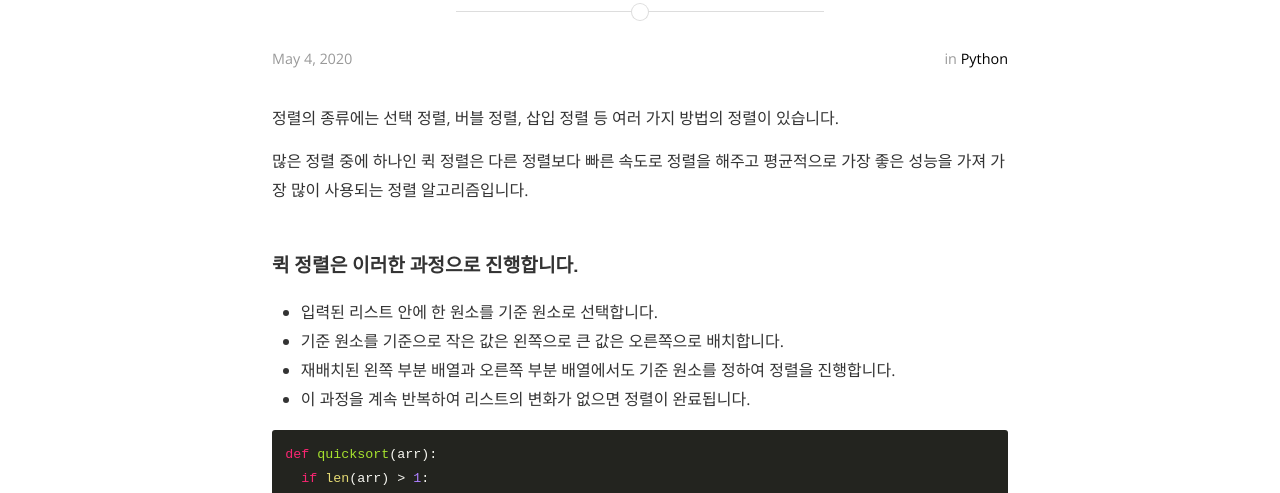
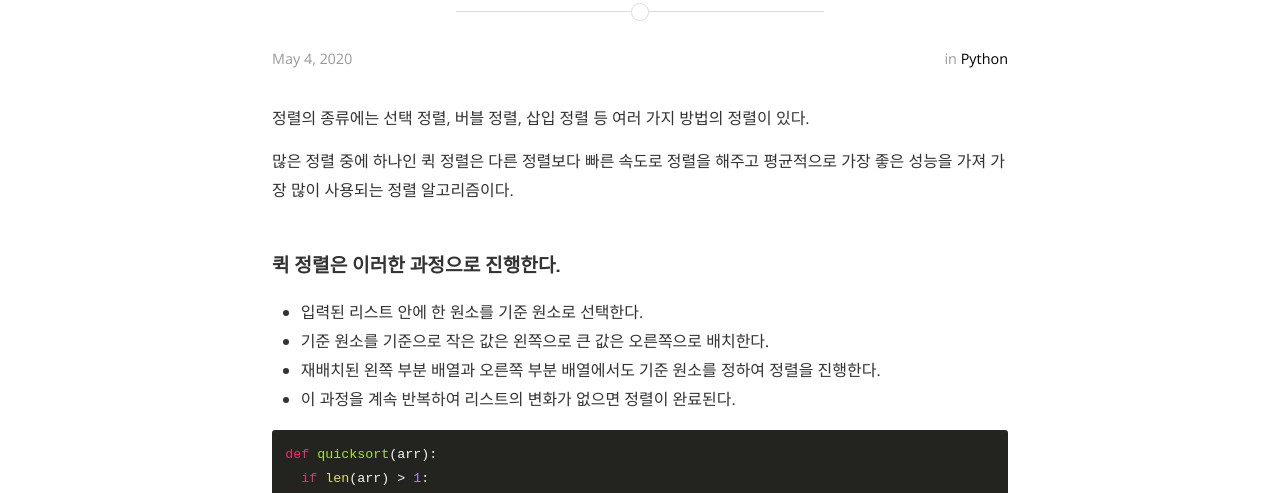
Before and after one commit to zeroaan/zeroaan.github.io, a Jekyll site: the page built from _posts/2020-05-04-[Python] Algorithm - Quick Sort.md, in a window 1280 px wide and 1372 px high. Shown: the part 238-731 px from the top of the window. Built offline with Jekyll 4.4.1, drawn with Linux system fonts in a browser that asks for light colours; nearby versions of some CDN libraries; comment, search, counter and statistics services are not loaded.

Commit message:
Update: 2020-05-04-[Python] Algorithm - Quick Sort

````diff
--- a/_posts/2020-05-04-[Python] Algorithm - Quick Sort.md
+++ b/_posts/2020-05-04-[Python] Algorithm - Quick Sort.md
@@ -8,16 +8,16 @@ categories: python
 # cover:  "/assets/header_image.jpg"
 ---
 
-정렬의 종류에는 선택 정렬, 버블 정렬, 삽입 정렬 등 여러 가지 방법의 정렬이 있습니다.
+정렬의 종류에는 선택 정렬, 버블 정렬, 삽입 정렬 등 여러 가지 방법의 정렬이 있다.
 
-많은 정렬 중에 하나인 퀵 정렬은 다른 정렬보다 빠른 속도로 정렬을 해주고 평균적으로 가장 좋은 성능을 가져 가장 많이 사용되는 정렬 알고리즘입니다.
+많은 정렬 중에 하나인 퀵 정렬은 다른 정렬보다 빠른 속도로 정렬을 해주고 평균적으로 가장 좋은 성능을 가져 가장 많이 사용되는 정렬 알고리즘이다.
 <br><br>
-#### 퀵 정렬은 이러한 과정으로 진행합니다.
+#### 퀵 정렬은 이러한 과정으로 진행한다.
 
-- 입력된 리스트 안에 한 원소를 기준 원소로 선택합니다.
-- 기준 원소를 기준으로 작은 값은 왼쪽으로 큰 값은 오른쪽으로 배치합니다.
-- 재배치된 왼쪽 부분 배열과 오른쪽 부분 배열에서도 기준 원소를 정하여 정렬을 진행합니다.
-- 이 과정을 계속 반복하여 리스트의 변화가 없으면 정렬이 완료됩니다.
+- 입력된 리스트 안에 한 원소를 기준 원소로 선택한다.
+- 기준 원소를 기준으로 작은 값은 왼쪽으로 큰 값은 오른쪽으로 배치한다.
+- 재배치된 왼쪽 부분 배열과 오른쪽 부분 배열에서도 기준 원소를 정하여 정렬을 진행한다.
+- 이 과정을 계속 반복하여 리스트의 변화가 없으면 정렬이 완료된다.
 
 ```python
 def quicksort(arr):
````
